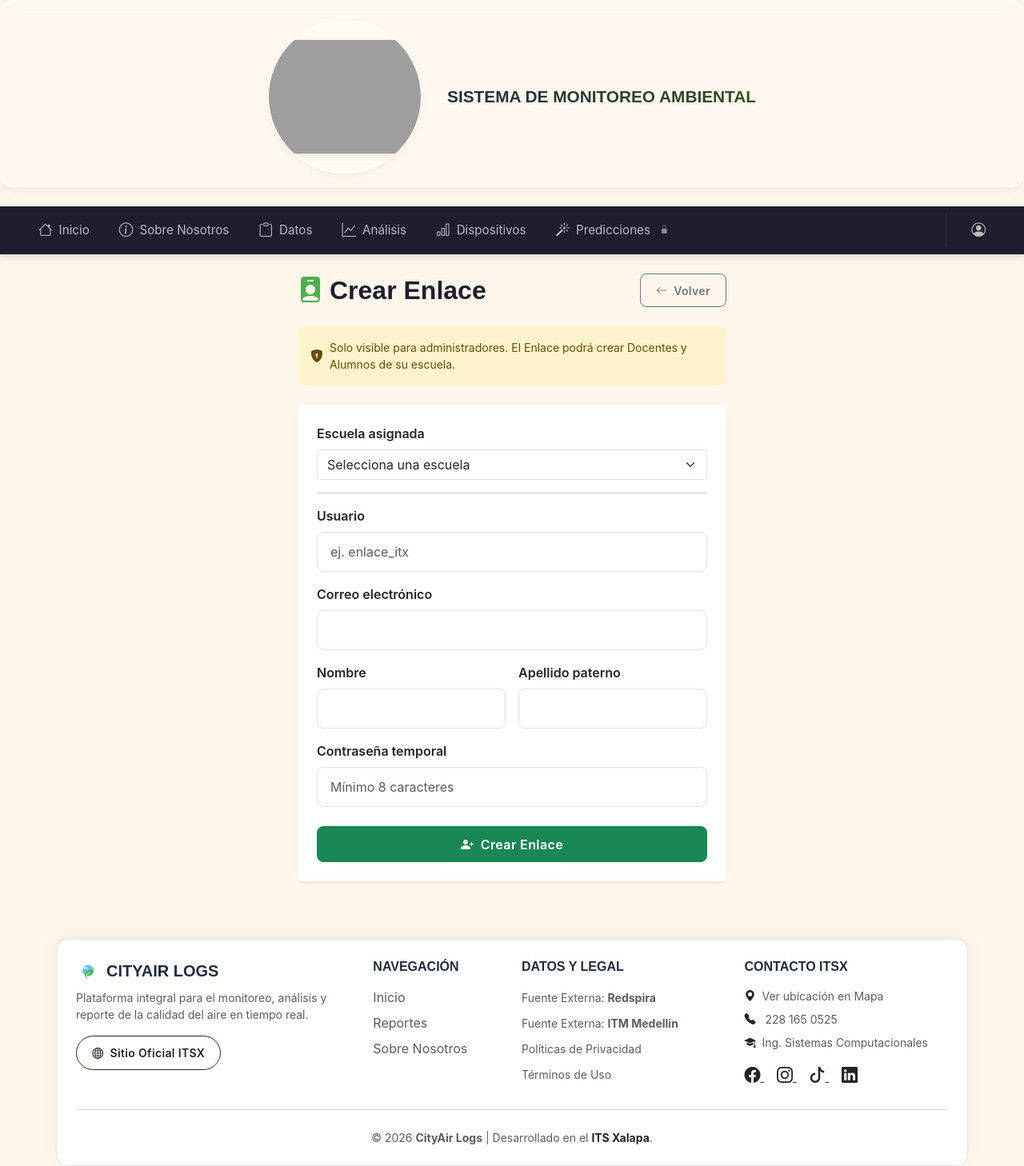
After one commit to hyoonie/CityAir-Logs, a Django app: template core/templates/escuelas/crear-enlace.html in a window 1280 px wide. The commit adds this page. Shown: the whole page at 80% size. Run offline with Django 3.2, Linux system fonts and the light colour scheme; the template is opened without the code that fills it, so the values that code supplies are empty; grey boxes are pictures that could not be loaded.

Commit message:
feat: crear Enlace restringido a superusuarios con formulario y botón en Escuelas

```diff
--- /dev/null
+++ b/core/templates/escuelas/crear-enlace.html
@@ -0,0 +1,78 @@
+{% extends 'base/base.html' %}
+{% load static %}
+
+{% block title %}Crear Enlace | CityAir Logs{% endblock %}
+
+{% block content %}
+<div class="container py-4" style="max-width: 560px;">
+
+    <div class="d-flex align-items-center justify-content-between mb-4">
+        <h2 class="fw-bold mb-0" style="color: #1e1e2f;">
+            <i class="bi bi-person-badge-fill me-2" style="color: #4caf50;"></i>Crear Enlace
+        </h2>
+        <a href="{% url 'escuelas' %}" class="btn btn-outline-secondary btn-sm">
+            <i class="bi bi-arrow-left me-1"></i> Volver
+        </a>
+    </div>
+
+    <div class="alert alert-warning d-flex align-items-center mb-4">
+        <i class="bi bi-shield-lock-fill me-2"></i>
+        <small>Solo visible para administradores. El Enlace podrá crear Docentes y Alumnos de su escuela.</small>
+    </div>
+
+    {% if messages %}
+        {% for message in messages %}
+            <div class="alert alert-{{ message.tags }} alert-dismissible fade show">
+                {{ message }}
+                <button type="button" class="btn-close" data-bs-dismiss="alert"></button>
+            </div>
+        {% endfor %}
+    {% endif %}
+
+    <div class="card border-0 shadow-sm">
+        <div class="card-body p-4">
+            <form method="post">
+                {% csrf_token %}
+
+                <div class="mb-3">
+                    <label class="form-label fw-semibold">Escuela asignada</label>
+                    <select name="escuela_id" class="form-select" required>
+                        <option value="" disabled selected>Selecciona una escuela</option>
+                        {% for escuela in escuelas %}
+                            <option value="{{ escuela.id }}">{{ escuela.nombre }} — {{ escuela.municipio }}</option>
+                        {% endfor %}
+                    </select>
+                </div>
+                <hr>
+                <div class="mb-3">
+                    <label class="form-label fw-semibold">Usuario</label>
+                    <input type="text" name="usuario" class="form-control" required placeholder="ej. enlace_itx">
+                </div>
+                <div class="mb-3">
+                    <label class="form-label fw-semibold">Correo electrónico</label>
+                    <input type="email" name="email" class="form-control" required>
+                </div>
+                <div class="row g-3 mb-3">
+                    <div class="col-md-6">
+                        <label class="form-label fw-semibold">Nombre</label>
+                        <input type="text" name="nombre" class="form-control" required>
+                    </div>
+                    <div class="col-md-6">
+                        <label class="form-label fw-semibold">Apellido paterno</label>
+                        <input type="text" name="aPaterno" class="form-control" required>
+                    </div>
+                </div>
+                <div class="mb-4">
+                    <label class="form-label fw-semibold">Contraseña temporal</label>
+                    <input type="text" name="password" class="form-control" required placeholder="Mínimo 8 caracteres">
+                </div>
+
+                <button type="submit" class="btn btn-success w-100">
+                    <i class="bi bi-person-plus-fill me-1"></i> Crear Enlace
+                </button>
+            </form>
+        </div>
+    </div>
+
+</div>
+{% endblock %}
--- a/core/urls.py
+++ b/core/urls.py
@@ -51,6 +51,7 @@ urlpatterns = [
         # Paths: escuelas
         path('escuelas/', views.view_escuelas, name='escuelas'),
         path('escuelas/registrar/', views.view_escuelas_registrar, name='escuelas-registrar'),
+        path('escuelas/crear-enlace/', views.view_escuelas_crear_enlace, name='escuelas-crear-enlace'),
         path('escuelas/<int:escuela_id>/', views.view_escuelas_detalle, name='escuelas-detalle'),
         path('escuelas/gestionar-usuarios/', views.view_escuelas_gestionar_usuarios, name='escuelas-gestionar-usuarios'),
 
```
Also changed, not shown: core/templates/escuelas/escuelas.html (+9 -4 lines), core/views.py (+39 -0 lines).
